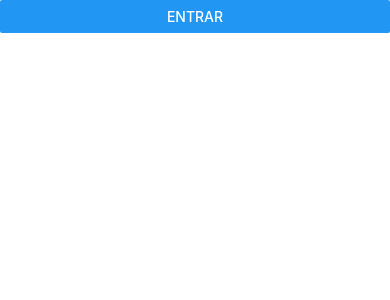
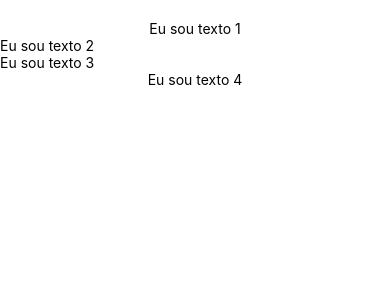
Before and after one commit to Daniel-Nasciment/Curso_React-Native, a React Native app: screen / in a window 390 px wide. Shown: the top 300 px of the page. Built offline with nearby package versions, Linux system fonts and the light colour scheme.

Commit message:
Grupos de estilo com StyleSheet

```diff
--- a/App.js
+++ b/App.js
@@ -1,36 +1,34 @@
 import React, {Component} from 'react';
-import {View, Text, Button} from 'react-native';
+import {View, Text, StyleSheet} from 'react-native';
 
 class App extends Component {
-
-  constructor(props){
-    super(props);
-    this.state = {
-      nome: ''
-    }
-    this.entrar = this.entrar.bind(this);
-  }
-
-  entrar(nome) {
-    this.setState({
-      nome: nome
-    })
-  }
 
   render(){
 
     return(
-      <View>
-
-      <Button title={"Entrar"} onPress={() => this.entrar('Daniel Nascimento')}/>
-
-        <Text>
-          {this.state.nome}
-        </Text>
+      <View style={styles.area}>
+        <Text style={styles.txt1, styles.alinhaTexto}>Eu sou texto 1</Text>
+        <Text>Eu sou texto 2</Text>
+        <Text>Eu sou texto 3</Text>
+        <Text style={styles.alinhaTexto}>Eu sou texto 4</Text>
       </View>
     );
   }
 
 }
 
+const styles = StyleSheet.create({
+  area: {
+    marginTop: 20
+  },
+  txt1: {
+    fontSize: 25,
+    color: 'red'
+  },
+  alinhaTexto: {
+    textAlign: 'center'
+  }
+
+});
+
 export default App;
```
